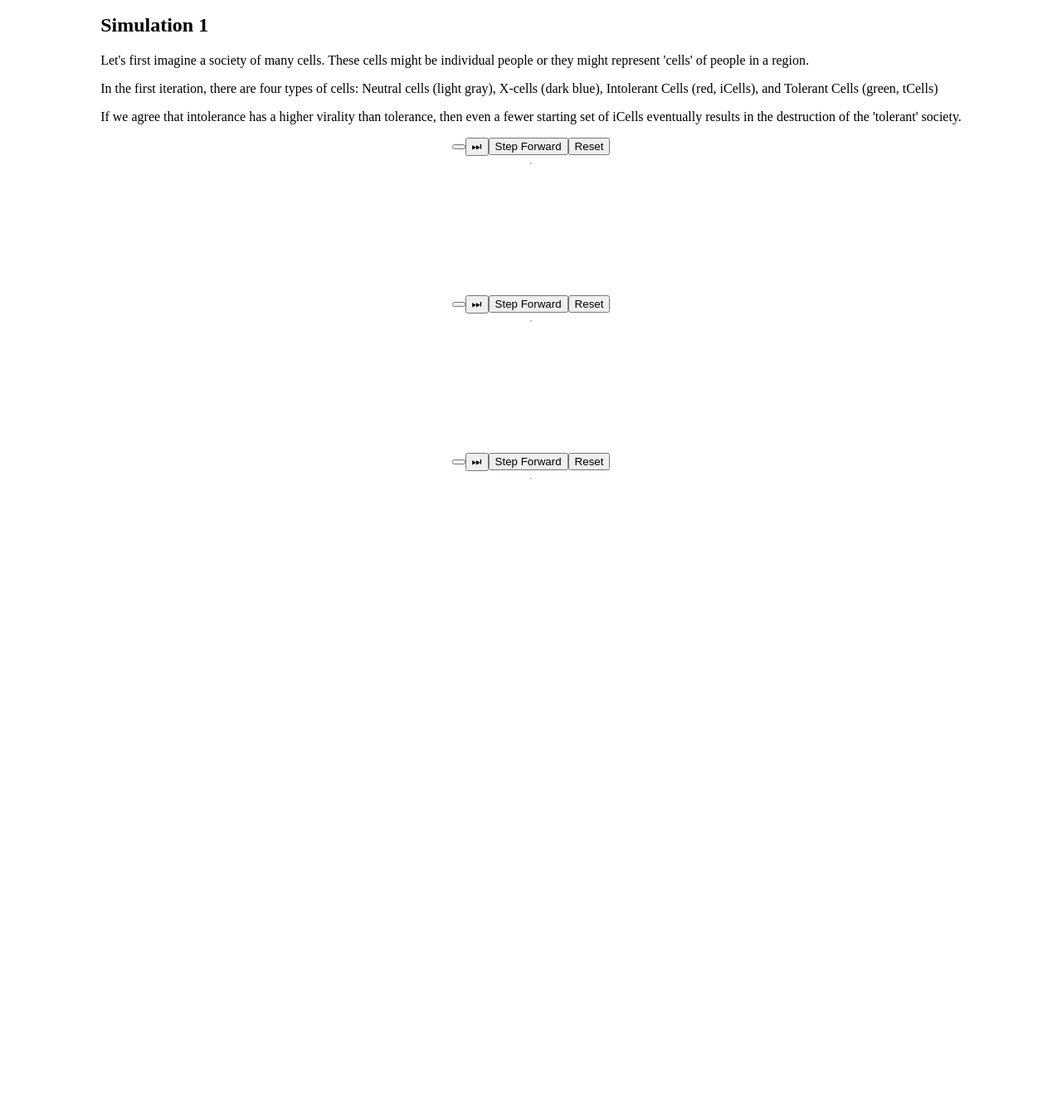
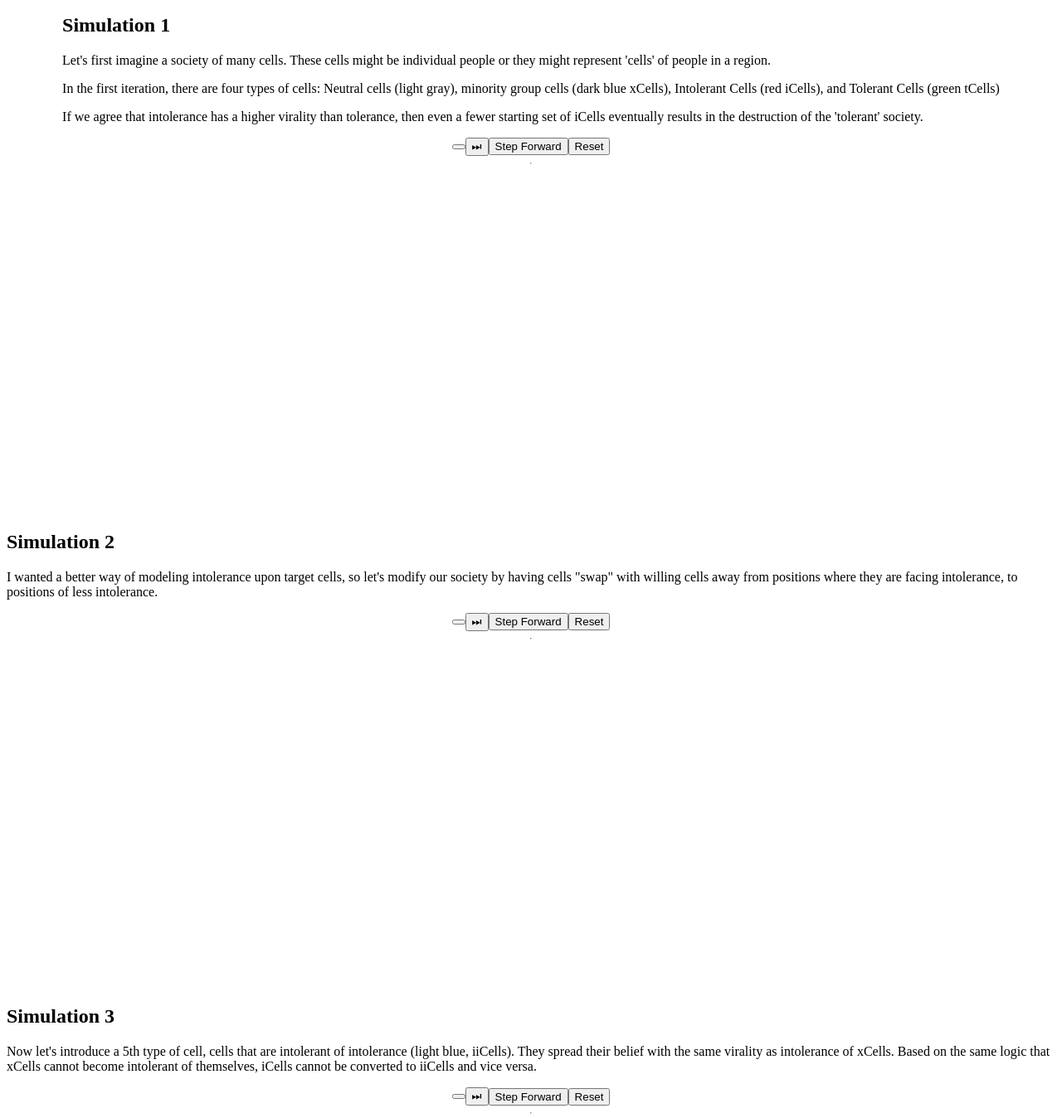
Before and after one commit to thomasmost/popperdox, a website: page app/index.html in a window 1280 px wide. Shown: the part 125-1473 px from the top of the page at 83% size. Before the commit the page ends 869 px from the top, so only its background shows below. Drawn offline with nearby package versions, Linux system fonts and the light colour scheme.

Commit message:
More copy and start 'playing' each simulation as it scrolls into view
also fixed a bug with generation counting

```diff
--- a/app/index.html
+++ b/app/index.html
@@ -15,6 +15,7 @@
         flex-direction: column;
         align-items: center;
         justify-content: center;
+        margin: 0 0 33vh 0;
       }
       .controls {
         display: flex;
@@ -103,7 +104,7 @@
       <h1>Popperdox</h1>
       <p>Welcome to our society.</p>
     </div>
-    <div>
+    <div class="copy-block">
       <h2>Simulation 1</h2>
       <p>
         Let's first imagine a society of many cells. These cells might be
@@ -111,8 +112,8 @@
       </p>
       <p>
         In the first iteration, there are four types of cells: Neutral cells
-        (light gray), X-cells (dark blue), Intolerant Cells (red, iCells), and
-        Tolerant Cells (green, tCells)
+        (light gray), minority group cells (dark blue xCells), Intolerant Cells
+        (red iCells), and Tolerant Cells (green tCells)
       </p>
       <p>
         If we agree that intolerance has a higher virality than tolerance, then
@@ -131,6 +132,15 @@
       <canvas class="popperdox-canvas"></canvas>
       <div class="animation-id"></div>
     </div>
+    <div class="copy-block">
+      <h2>Simulation 2</h2>
+      <p>
+        I wanted a better way of modeling intolerance upon target cells, so
+        let's modify our society by having cells "swap" with willing cells away
+        from positions where they are facing intolerance, to positions of less
+        intolerance.
+      </p>
+    </div>
     <div id="simulation-two" class="simulation">
       <div class="controls">
         <button class="play-pause"></button>
@@ -141,6 +151,16 @@
       <hr />
       <canvas class="popperdox-canvas"></canvas>
       <div class="animation-id"></div>
+    </div>
+    <div class="copy-block">
+      <h2>Simulation 3</h2>
+      <p>
+        Now let's introduce a 5th type of cell, cells that are intolerant of
+        intolerance (light blue, iiCells). They spread their belief with the
+        same virality as intolerance of xCells. Based on the same logic that
+        xCells cannot become intolerant of themselves, iCells cannot be
+        converted to iiCells and vice versa.
+      </p>
     </div>
     <div id="simulation-three" class="simulation">
       <div class="controls">
```
Also changed, not shown: app/main.ts (+10 -1 lines), app/simulation.ts (+14 -3 lines), app/view.ts (added, +39 -0 lines).
